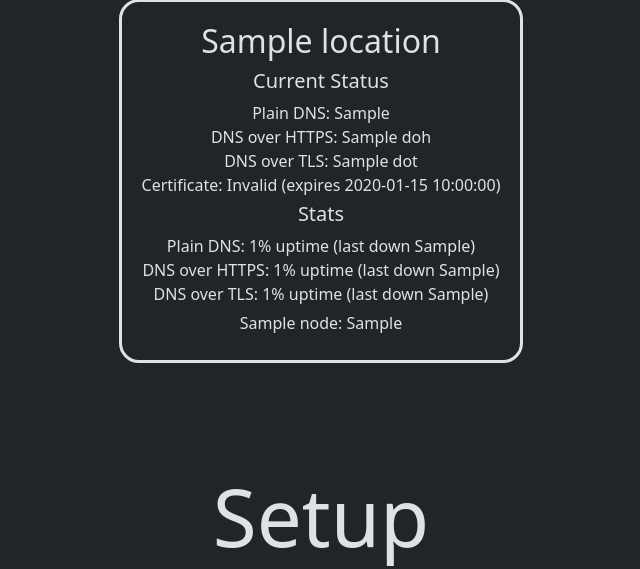
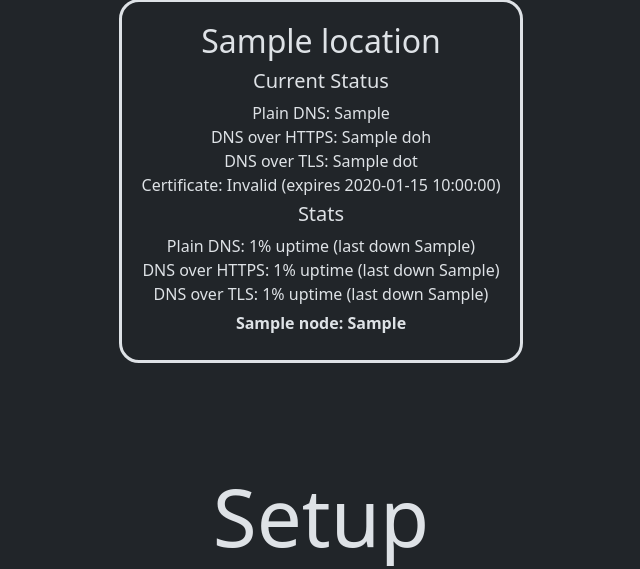
Before and after one commit to Nathanwoodburn/hnsdoh-status, a Flask app: template templates/index.html in a window 1280 px wide. Shown: the part 436-1005 px from the top of the page, without its empty margins (319-959 px from the left). Run offline with Flask 3, Linux system fonts and the light colour scheme; the template is opened without the code that fills it: most values are stand-ins (such as "Sample title", 1, 10 or a date in 2020); some libraries are stand-ins or nearby versions.

Commit message:
feat: Bold the node name to make it easier to see

```diff
--- a/server.py
+++ b/server.py
@@ -366,7 +366,6 @@ def check_nodes_from_log() -> list:
     node_status = newest["nodes"]
     if datetime.now() > newest["date"] + relativedelta.relativedelta(minutes=10):
         print("Failed to get a new enough log, checking nodes", flush=True)
-        print(newest["date"])
         node_status = check_nodes()
     else:
         last_log = newest["date"]
--- a/templates/index.html
+++ b/templates/index.html
@@ -107,7 +107,7 @@
                     {{history.nodes[node.name].dot.last_down}})</p>
             </div>
             <div class="node-info">
-                <p>{{node.name}}: {{node.ip}}</p>
+                <p style="font-weight: bold;">{{node.name}}: {{node.ip}}</p>
             </div>
         </div>
 
```
